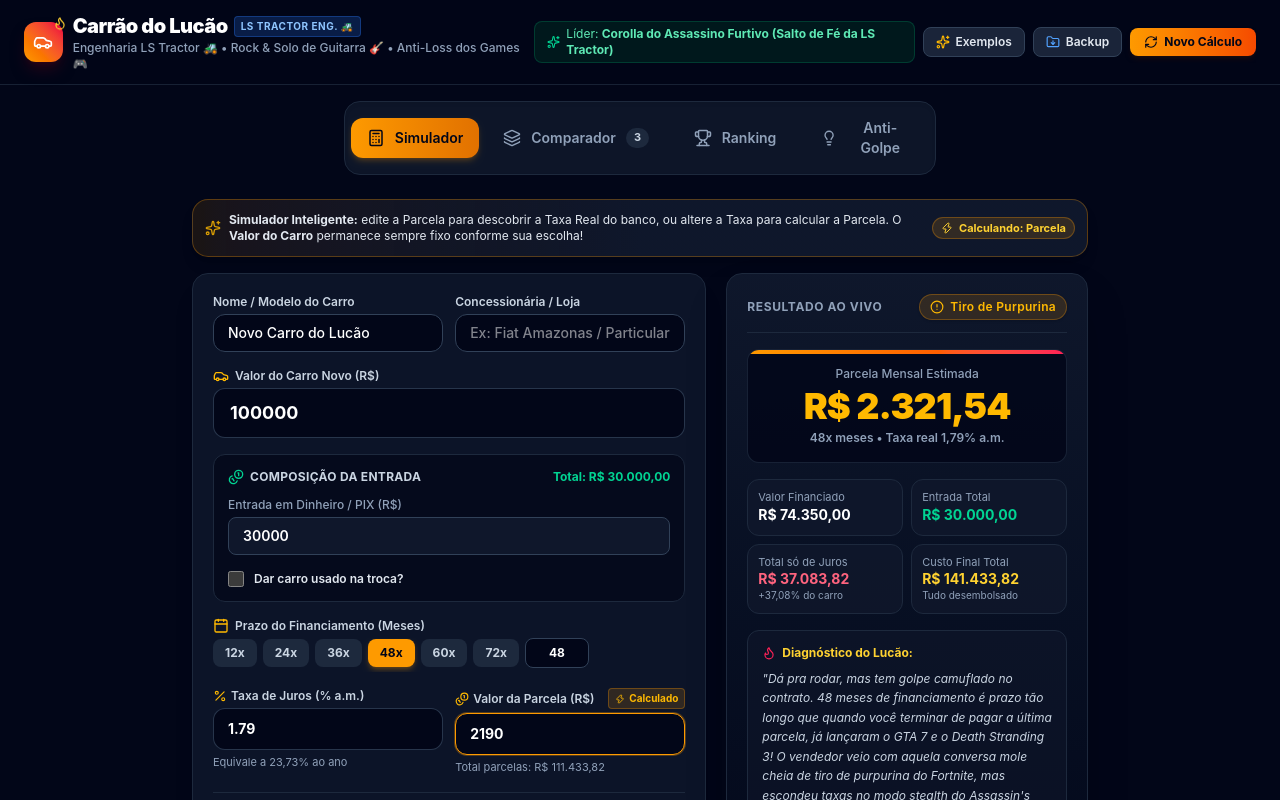
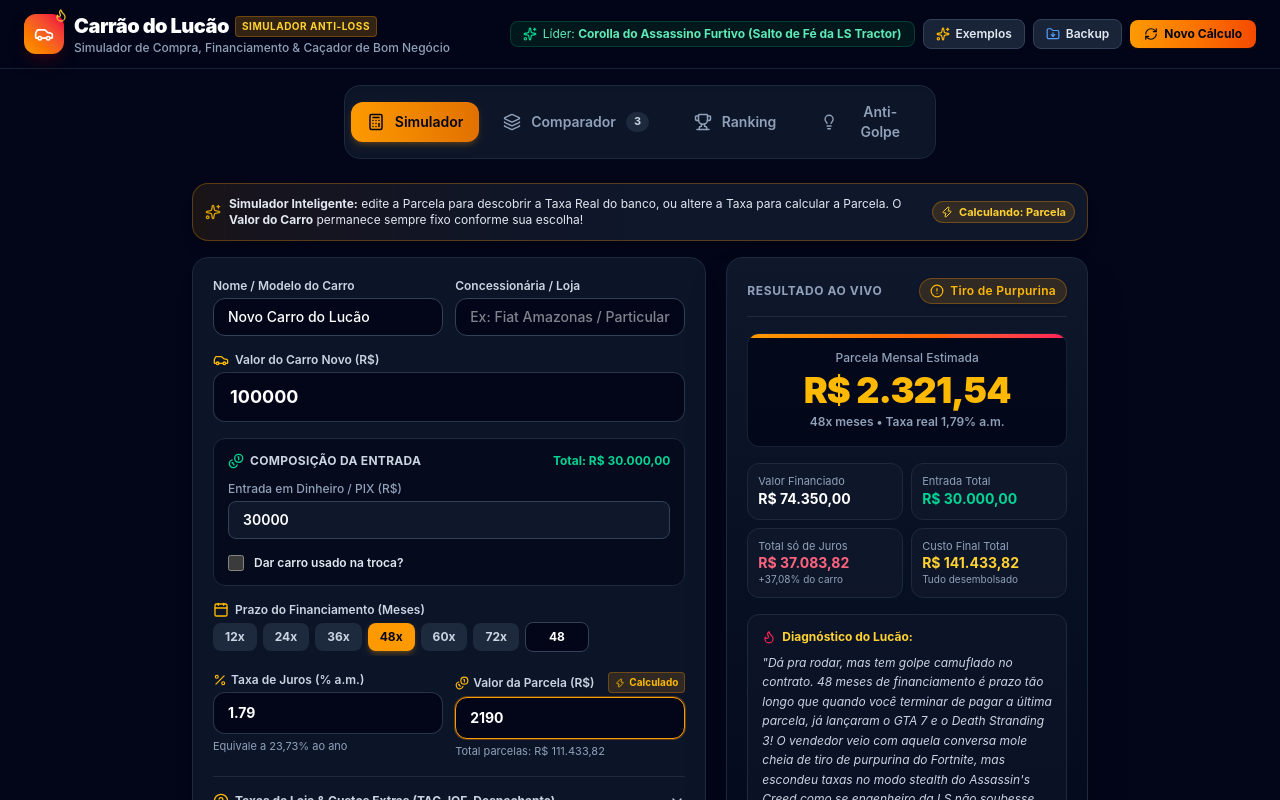
Before and after one commit to jonatasrf/carraodolucao, a React (Vite) app: page / in a window 1280 px wide. Shown: the top 800 px of the page. Built offline with nearby package versions, Linux system fonts and the light colour scheme.

Commit message:
style: limpa o cabeçalho removendo menções a jogos do título e subtítulo

```diff
--- a/index.html
+++ b/index.html
@@ -7,8 +7,8 @@
     <meta name="theme-color" content="#0b0f19" />
     <meta name="apple-mobile-web-app-capable" content="yes" />
     <meta name="apple-mobile-web-app-status-bar-style" content="black-translucent" />
-    <meta name="description" content="Simulador de compra e financiamento de carro para o engenheiro Lucão da LS Tractor calcular juros reais, desmascarar vendedores e fugir de ciladas automotivas." />
-    <title>Carrão do Lucão 🚜🎸 — Engenharia LS Tractor & Anti-Loss Automotivo</title>
+    <meta name="description" content="Simulador de compra e financiamento de carro para o Lucão calcular juros reais, desmascarar vendedores e fugir de ciladas automotivas." />
+    <title>Carrão do Lucão 🚗💨 — Simulador de Compra & Caçador de Bom Negócio</title>
   </head>
   <body class="bg-slate-950 text-slate-100 antialiased selection:bg-amber-500 selection:text-slate-950">
     <div id="root"></div>
--- a/src/components/Header.tsx
+++ b/src/components/Header.tsx
@@ -31,12 +31,12 @@ export const Header: React.FC<HeaderProps> = ({
                 <h1 className="text-lg sm:text-xl font-black tracking-tight text-white m-0 flex items-center gap-1.5">
                   Carrão do Lucão
                 </h1>
-                <span className="text-[10px] uppercase font-bold tracking-wider px-1.5 py-0.5 rounded bg-blue-500/20 text-blue-300 border border-blue-500/30">
-                  LS Tractor Eng. 🚜
+                <span className="text-[10px] uppercase font-bold tracking-wider px-1.5 py-0.5 rounded bg-amber-500/20 text-amber-300 border border-amber-500/30">
+                  Simulador Anti-Loss
                 </span>
               </div>
               <p className="text-xs text-slate-400 font-medium hidden sm:block">
-                Engenharia LS Tractor 🚜 • Rock & Solo de Guitarra 🎸 • Anti-Loss dos Games 🎮
+                Simulador de Compra, Financiamento & Caçador de Bom Negócio
               </p>
             </div>
           </div>
```
